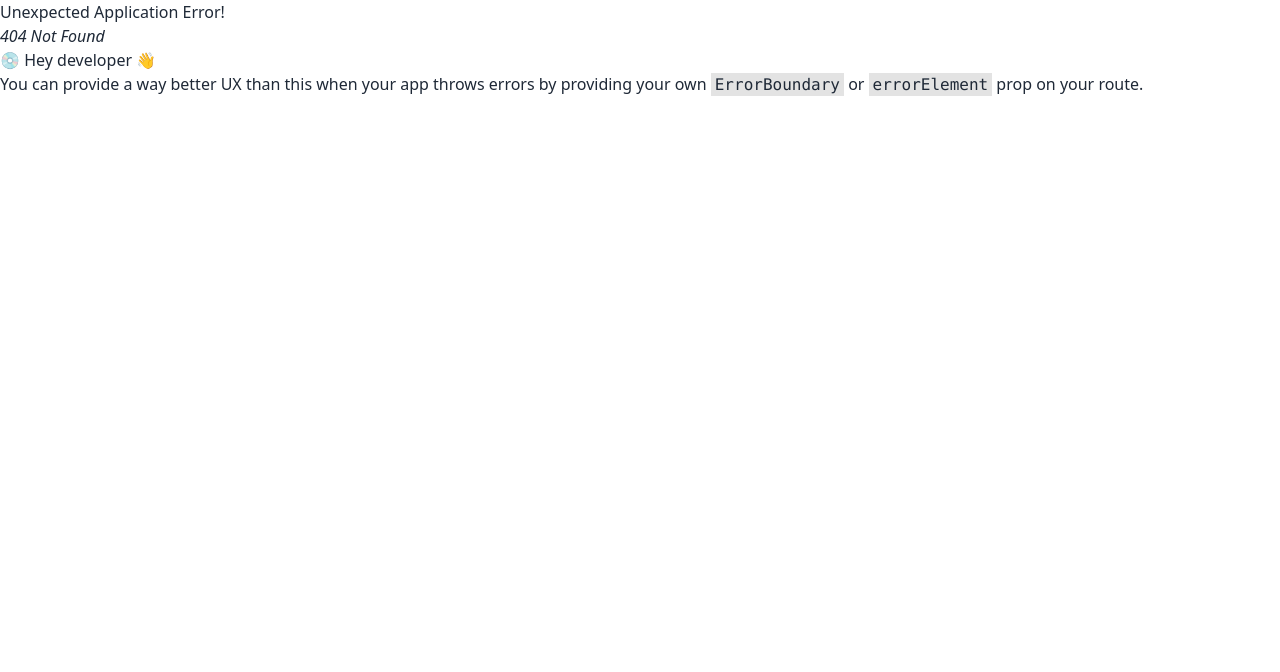
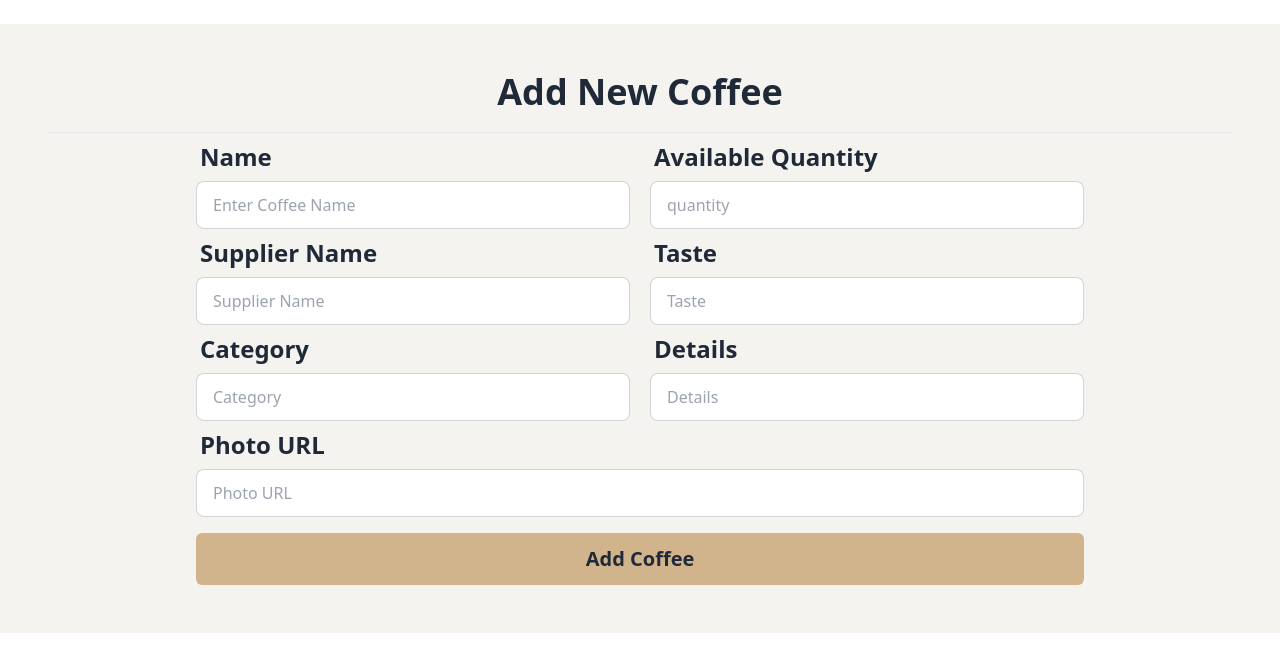
Before and after one commit to Bikram1Biswas2/coffee-store-client, a React (Vite) app: page /addCoffee in a window 1280 px wide. Before the commit this address had no page. Shown: the top 672 px of the page. Built offline with nearby package versions, Linux system fonts and the light colour scheme.

Commit message:
Create a form for Add Coffee

```diff
--- a/src/App.jsx
+++ b/src/App.jsx
@@ -6,7 +6,7 @@ function App() {
 
   return (
     <>
-      <h1>Vite + React</h1>
+      <h1 className='text-5xl text-purple-500'>Vite + React</h1>
     </>
   )
 }
--- /dev/null
+++ b/src/Components/AddCoffee.jsx
@@ -0,0 +1,118 @@
+const AddCoffee = () => {
+  return (
+    <div className="mt-6 bg-[#F4F3F0] px-12 py-12">
+      <h2 className="text-4xl text-center font-bold mb-5">Add New Coffee</h2>
+<hr />
+      <form className="w-9/12 mx-auto">
+      {/* Row-1 */}
+        <div className="md:flex gap-5 justify-center items-center">
+         <div className="md:w-1/2">
+         <label className=" w-full max-w-xs">
+            <div className="label">
+              <span className="label-text font-bold text-2xl">Name</span>
+            </div>
+            <input
+              type="text"
+              name="name"
+              placeholder="Enter Coffee Name"
+              className="input input-bordered w-full "
+            />
+          </label>
+         </div>
+         <div className="md:w-1/2">
+         <label className=" w-full max-w-xs">
+            <div className="label">
+              <span className="label-text font-bold text-2xl">Available Quantity</span>
+            </div>
+            <input
+              type="text"
+              name="quantity"
+              placeholder="quantity"
+              className="input input-bordered w-full "
+            />
+          </label>
+         </div>
+        </div>
+      {/* Row-2 */}
+        <div className="md:flex gap-5 justify-center items-center">
+         <div className="md:w-1/2">
+         <label className=" w-full max-w-xs">
+            <div className="label">
+              <span className="label-text font-bold text-2xl">Supplier Name</span>
+            </div>
+            <input
+              type="text"
+              name="supplier"
+              placeholder="Supplier Name"
+              className="input input-bordered w-full "
+            />
+          </label>
+         </div>
+         <div className="md:w-1/2">
+         <label className=" w-full max-w-xs">
+            <div className="label">
+              <span className="label-text font-bold text-2xl">Taste</span>
+            </div>
+            <input
+              type="text"
+              name="taste"
+              placeholder="Taste"
+              className="input input-bordered w-full "
+            />
+          </label>
+         </div>
+        </div>
+      {/* Row-3 */}
+        <div className="md:flex gap-5 justify-center items-center">
+         <div className="md:w-1/2">
+         <label className=" w-full max-w-xs">
+            <div className="label">
+              <span className="label-text font-bold text-2xl">Category</span>
+            </div>
+            <input
+              type="text"
+              name="category"
+              placeholder="Category"
+              className="input input-bordered w-full "
+            />
+          </label>
+         </div>
+         <div className="md:w-1/2">
+         <label className=" w-full max-w-xs">
+            <div className="label">
+              <span className="label-text font-bold text-2xl">Details</span>
+            </div>
+            <input
+              type="text"
+              name="details"
+              placeholder="Details"
+              className="input input-bordered w-full "
+            />
+          </label>
+         </div>
+        </div>
+      {/* Row-4 */}
+        <div className="">
+         <div className="md:w-full">
+         <label className=" w-full max-w-xs">
+            <div className="label">
+              <span className="label-text font-bold text-2xl">Photo URL</span>
+            </div>
+            <input
+              type="text"
+              name="photo"
+              placeholder="Photo URL"
+              className="input input-bordered w-full "
+            />
+          </label>
+         </div>
+        </div>
+       <div className="mt-4">
+       <button className="w-full py-3 rounded-md font-bold text-xl bg-[#D2B48C]">Add Coffee</button>
+       </div>
+      </form>
+    </div>
+  );
+};
+
+export default AddCoffee;
--- /dev/null
+++ b/src/Components/UpdateCoffee.jsx
@@ -0,0 +1,11 @@
+
+
+const UpdateCoffee = () => {
+    return (
+        <div>
+            <h2>Update Coffee</h2>
+        </div>
+    );
+};
+
+export default UpdateCoffee;
```
Also changed, not shown: src/main.jsx (+11 -1 lines).
